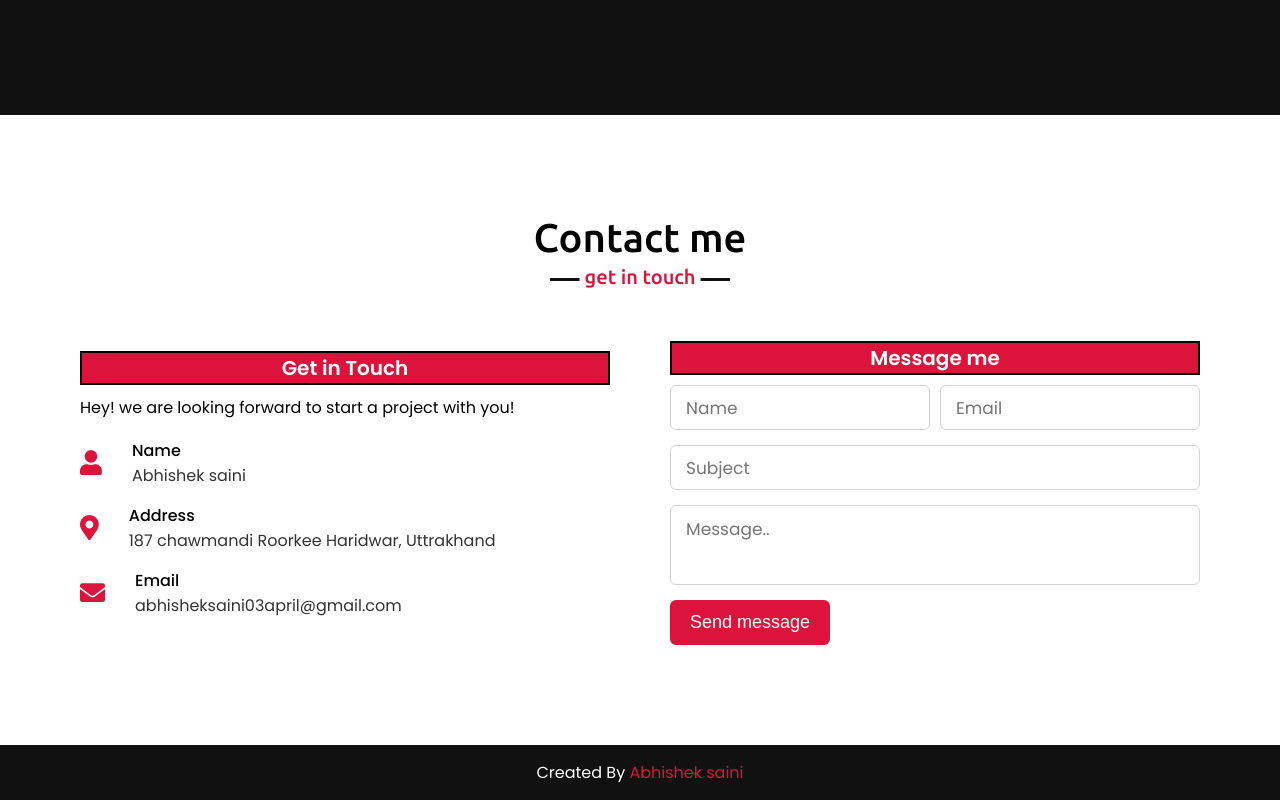
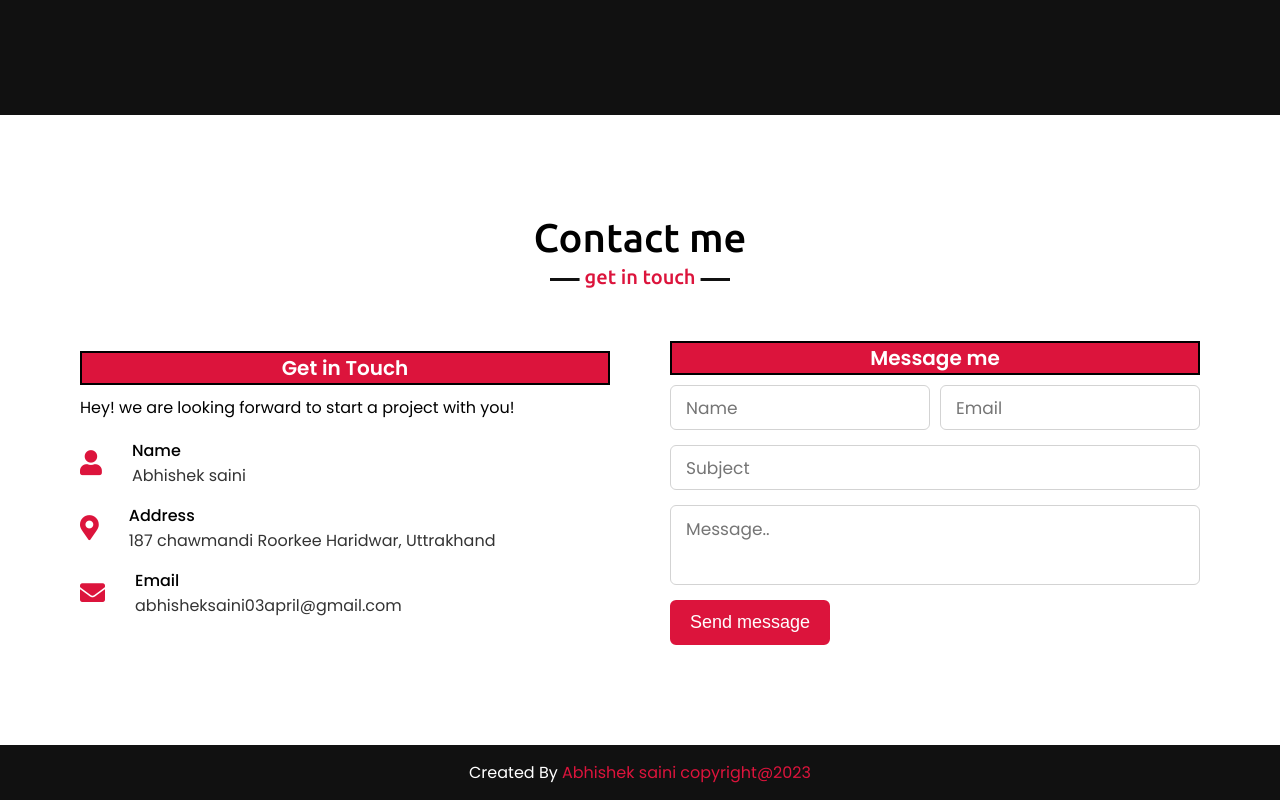
Before and after one commit to abhisheksaini7060/hello, a plain HTML site: page index.html in a window 1280 px wide. Shown: the part 3063-3863 px from the top of the page. Drawn offline with nearby package versions, Linux system fonts and the light colour scheme.

Commit message:
modified the footer

```diff
--- a/index.html
+++ b/index.html
@@ -264,7 +264,7 @@
 
     <!-- footer section start -->
     <footer>
-        <span>Created By <a href="#">Abhishek saini </a></span>
+        <span>Created By <a href="#">Abhishek saini copyright@2023 </a></span>
     </footer>
 
     <script src="script.js"></script>
```
